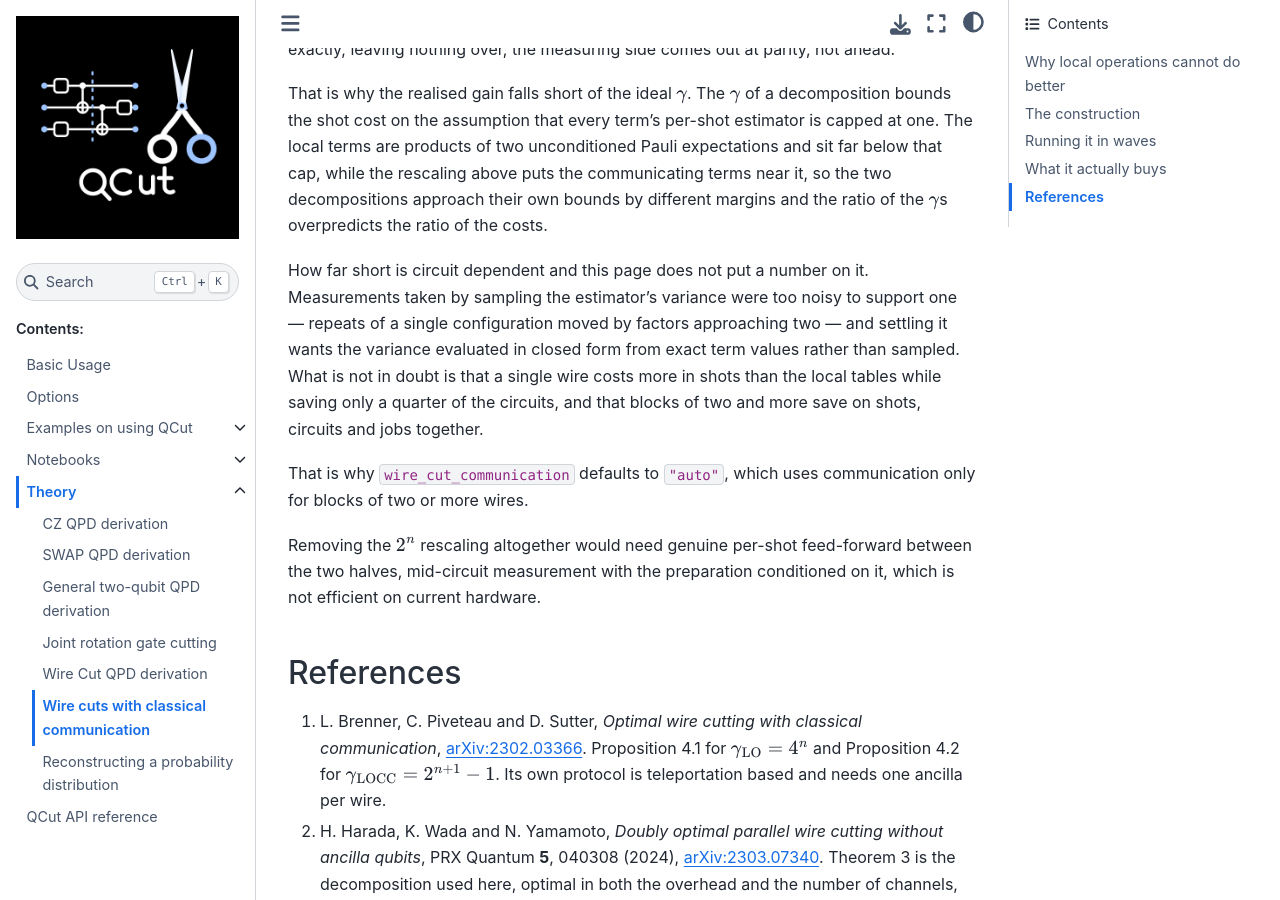
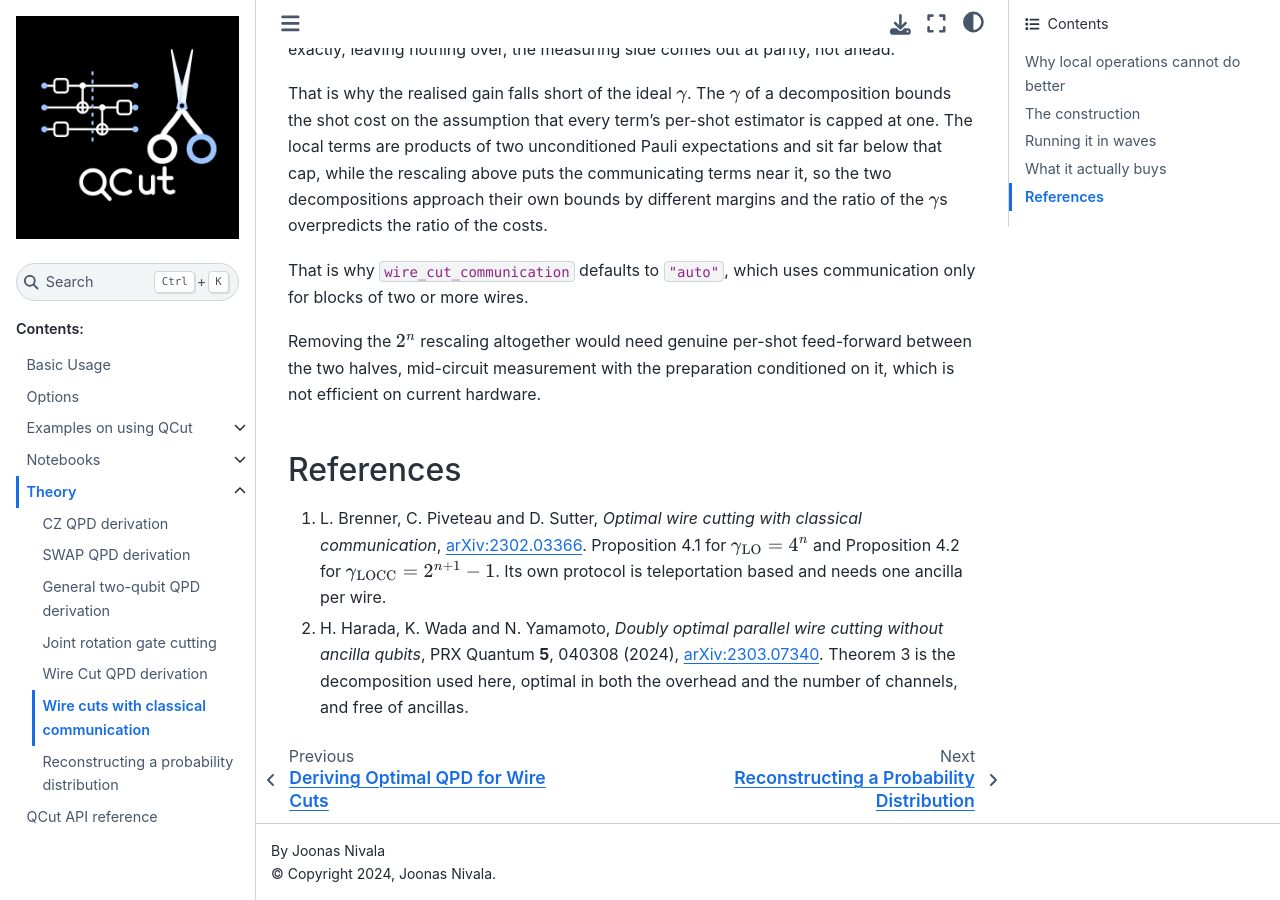
Before and after one commit to JooNiv/QCut, a Sphinx documentation site: the page built from docs/theory/LOCC_wire_derivation.md, in a window 1280 px wide and 900 px high, scrolled down 3380 px. Built offline with Sphinx 7.4.7 and the Sphinx Book theme 1.1.4, drawn with Linux system fonts in a browser that asks for light colours; pages that are not in the unit, such as notebooks, are missing from menus; the version number could not be read and is left out.

Commit message:
remove section

```diff
--- a/docs/theory/LOCC_wire_derivation.md
+++ b/docs/theory/LOCC_wire_derivation.md
@@ -78,8 +78,6 @@ The shot cost is more subtle, and the ideal $\gamma$ overstates it. The protocol
 
 That is why the realised gain falls short of the ideal $\gamma$. The $\gamma$ of a decomposition bounds the shot cost on the assumption that every term's per-shot estimator is capped at one. The local terms are products of two unconditioned Pauli expectations and sit far below that cap, while the rescaling above puts the communicating terms near it, so the two decompositions approach their own bounds by different margins and the ratio of the $\gamma$s overpredicts the ratio of the costs.
 
-How far short is circuit dependent and this page does not put a number on it. Measurements taken by sampling the estimator's variance were too noisy to support one — repeats of a single configuration moved by factors approaching two — and settling it wants the variance evaluated in closed form from exact term values rather than sampled. What is not in doubt is that a single wire costs more in shots than the local tables while saving only a quarter of the circuits, and that blocks of two and more save on shots, circuits and jobs together.
-
 That is why `wire_cut_communication` defaults to `"auto"`, which uses communication only for blocks of two or more wires.
 
 Removing the $2^n$ rescaling altogether would need genuine per-shot feed-forward between the two halves, mid-circuit measurement with the preparation conditioned on it, which is not efficient on current hardware.
```
